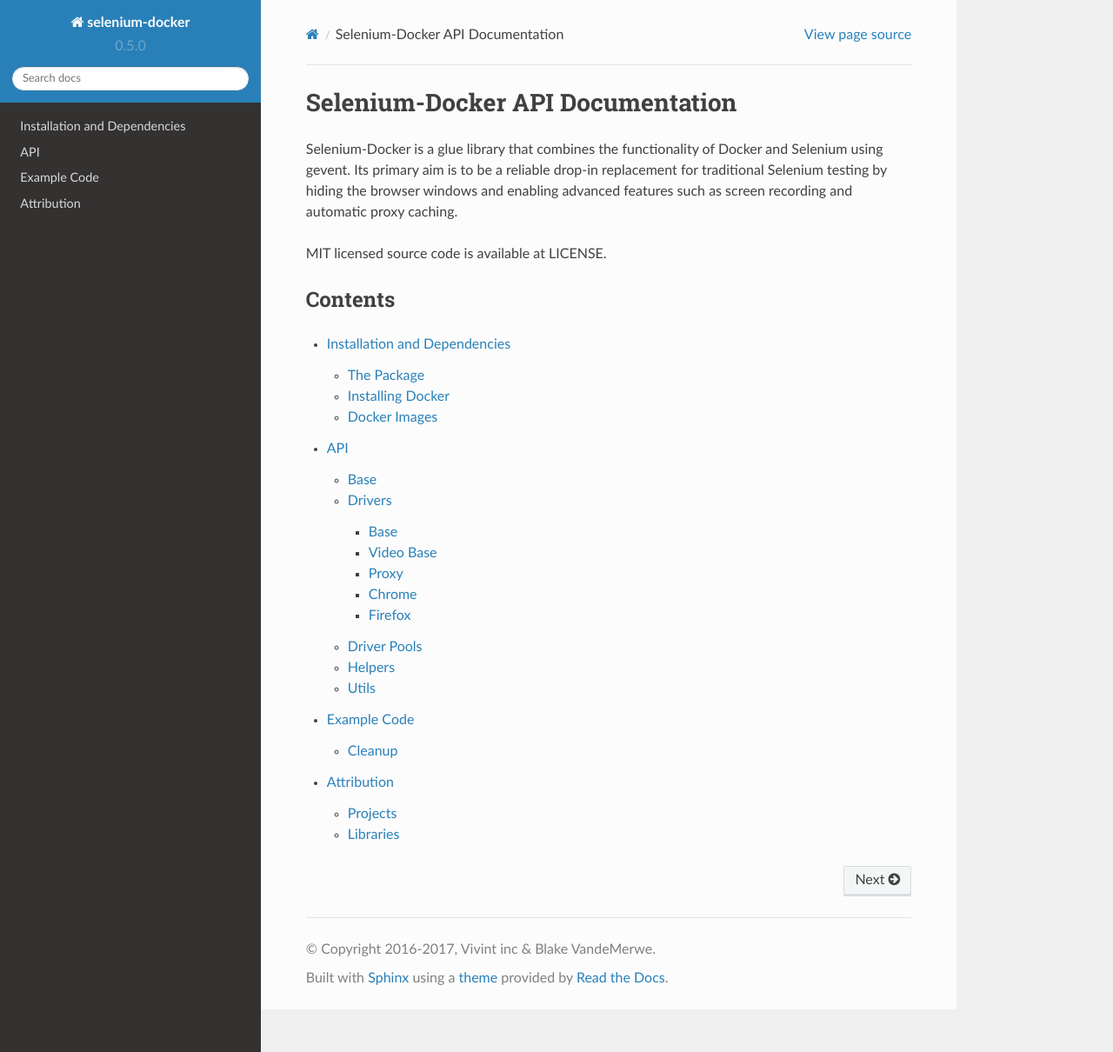
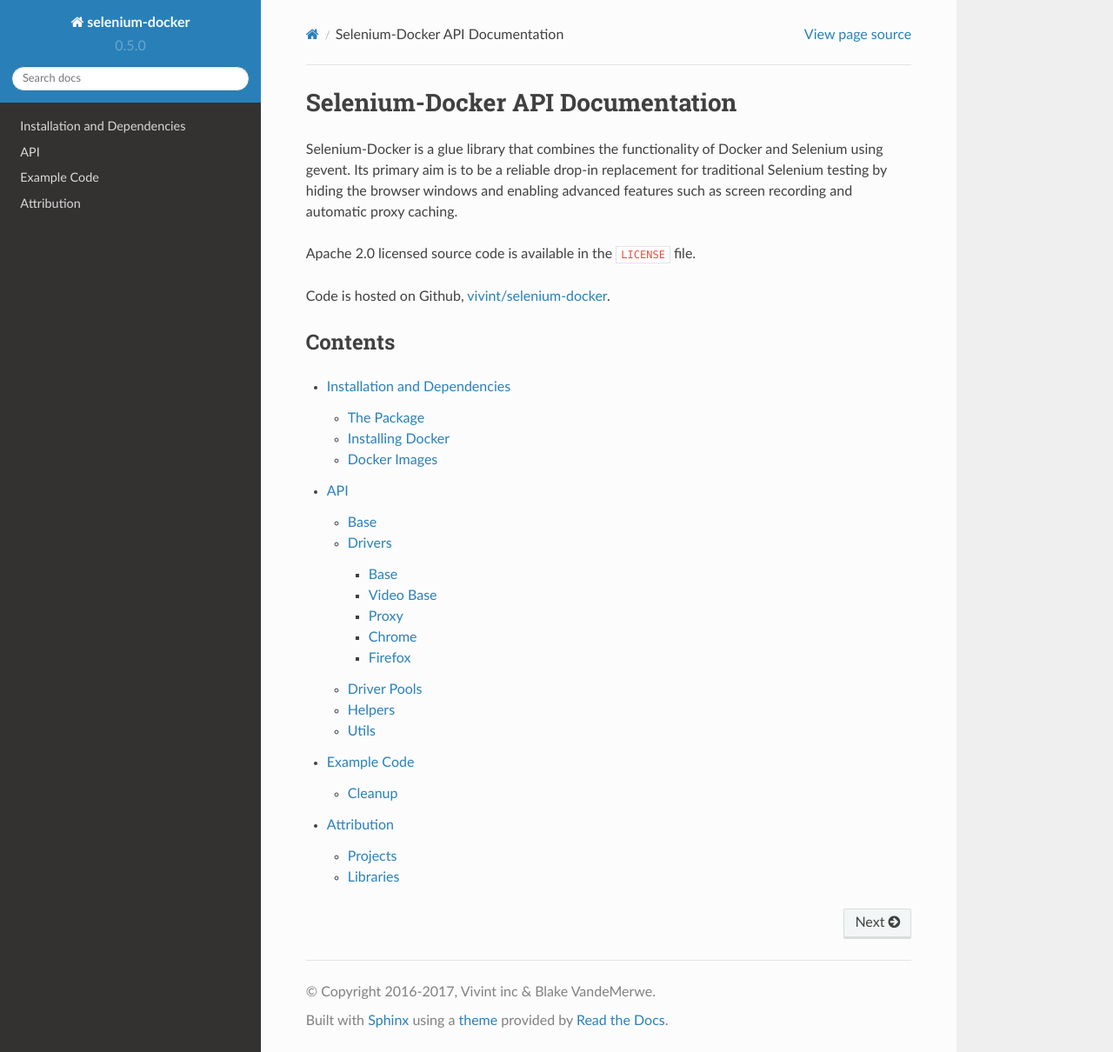
Before and after one commit to vivint/selenium-docker, a Sphinx documentation site: the page built from docs/source/index.rst, in a window 1280 px wide and 1210 px high. Shown: the whole window at 87% size. Built offline with Sphinx 7.4.7 and the Read the Docs theme 2.0.0, drawn with Linux system fonts in a browser that asks for light colours.

Commit message:
Documentation fixes

```diff
--- a/docs/source/index.rst
+++ b/docs/source/index.rst
@@ -8,7 +8,10 @@
 caching.
 
 
-MIT licensed source code is available at LICENSE.
+Apache 2.0 licensed source code is available in the ``LICENSE`` file.
+
+
+Code is hosted on Github, `vivint/selenium-docker <https://github.com/vivint/selenium-docker>`_.
 
 
 Contents
--- a/docs/source/installation.rst
+++ b/docs/source/installation.rst
@@ -37,4 +37,5 @@
     docker pull vivint/selenium-chrome-ffmpeg
     docker pull vivint/selenium-firefox-ffmpeg
 
-Links to the Dockerfiles can be found `here <URL>`__.
+Links to the Dockerfiles can be found on
+`Github <https://github.com/vivint/selenium-docker/tree/master/dockerfiles>`__.
```
Also changed, not shown: README.md (+4 -0 lines).
